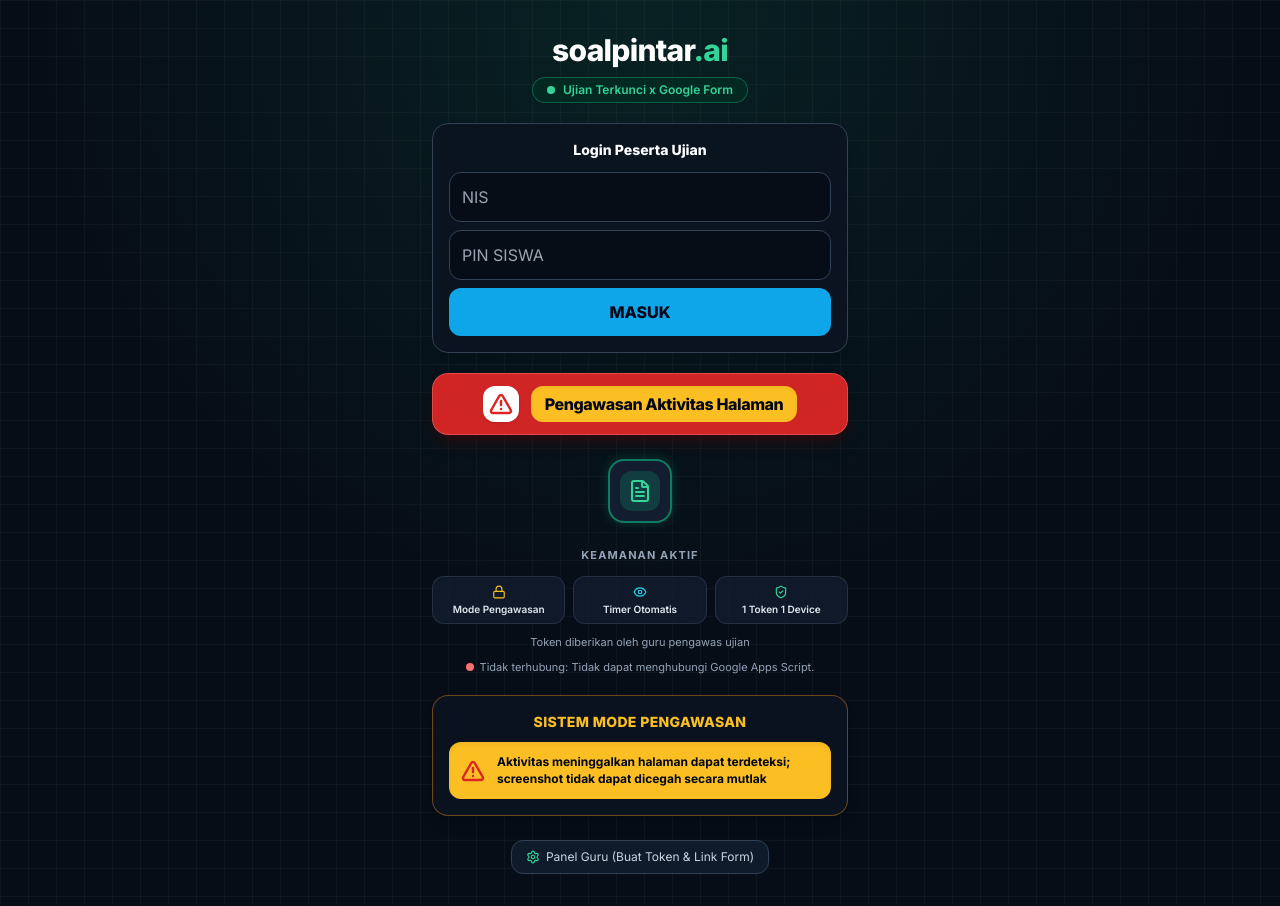
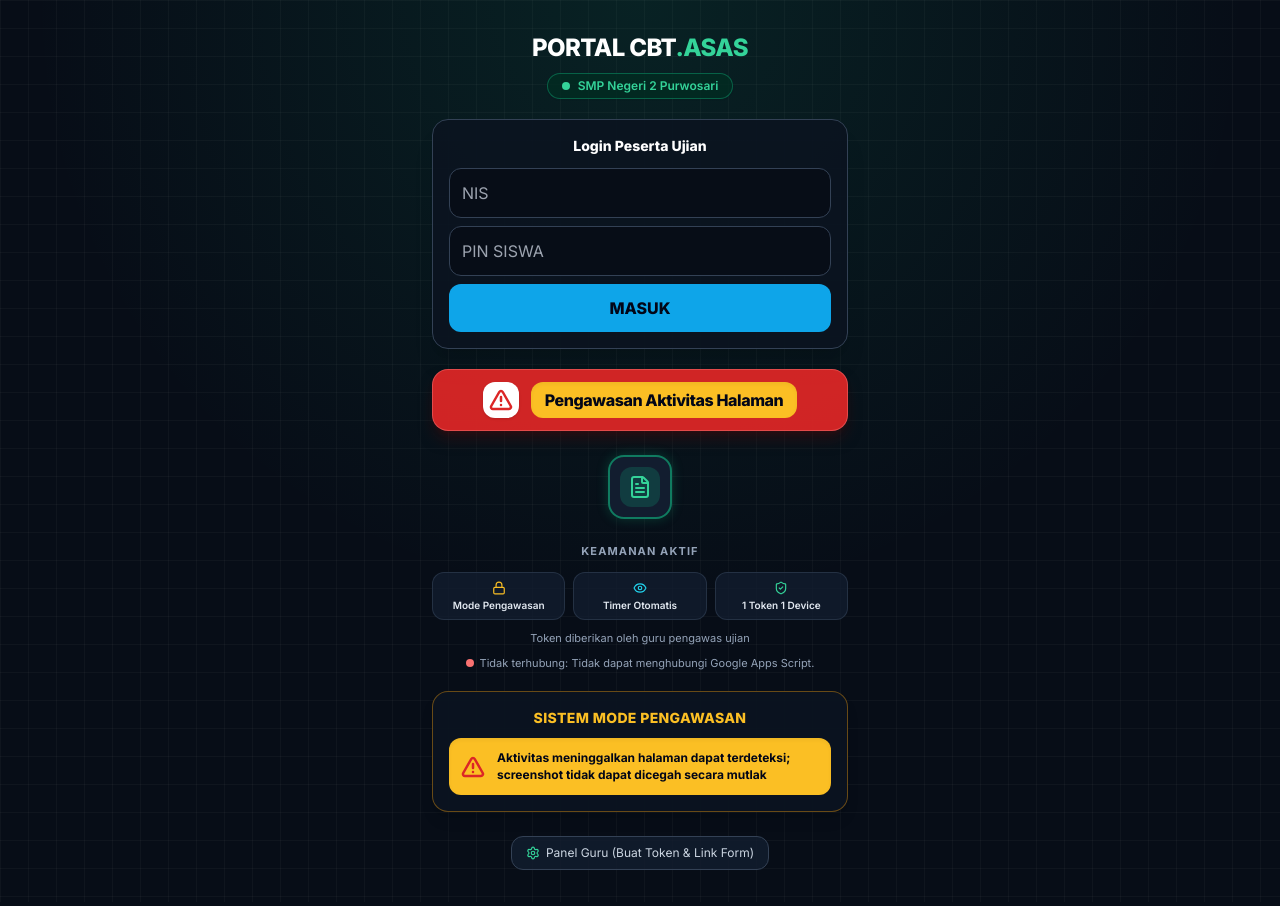
Before and after one commit to nataliasiskasari72-netizen/Soal-Pintar-2-Purwo, a plain HTML site: page index.html in a window 1280 px wide. Drawn offline with nearby package versions, Linux system fonts and the light colour scheme.

Commit message:
Update index.html

```diff
--- a/index.html
+++ b/index.html
@@ -3,7 +3,7 @@
 <head>
     <meta charset="UTF-8">
     <meta name="viewport" content="width=device-width, initial-scale=1.0, maximum-scale=1.0, user-scalable=no">
-    <title>soalpintar.ai — Ujian Terkunci x Google Form</title>
+    <title>PORTAL CBT.ASAS — SMP Negeri 2 Purwosari</title>
 
     <!-- Tailwind CSS -->
     <script src="https://cdn.tailwindcss.com"></script>
@@ -85,11 +85,11 @@
         <!-- Header Brand -->
         <div class="text-center mb-5">
             <div class="flex items-center justify-center gap-1.5 mb-2">
-                <span class="text-2xl sm:text-3xl font-extrabold tracking-tight text-white">soalpintar<span class="text-emerald-400">.ai</span></span>
+                <span class="text-xl sm:text-2xl font-extrabold tracking-tight text-white">PORTAL CBT<span class="text-emerald-400">.ASAS</span></span>
             </div>
             <div class="inline-flex items-center gap-2 px-3.5 py-1 rounded-full bg-emerald-950/80 border border-emerald-500/40 text-emerald-400 text-xs font-semibold shadow-sm">
                 <span class="w-2 h-2 rounded-full bg-emerald-400 animate-ping"></span>
-                <span>Ujian Terkunci x Google Form</span>
+                <span>SMP Negeri 2 Purwosari</span>
             </div>
         </div>
 
```
